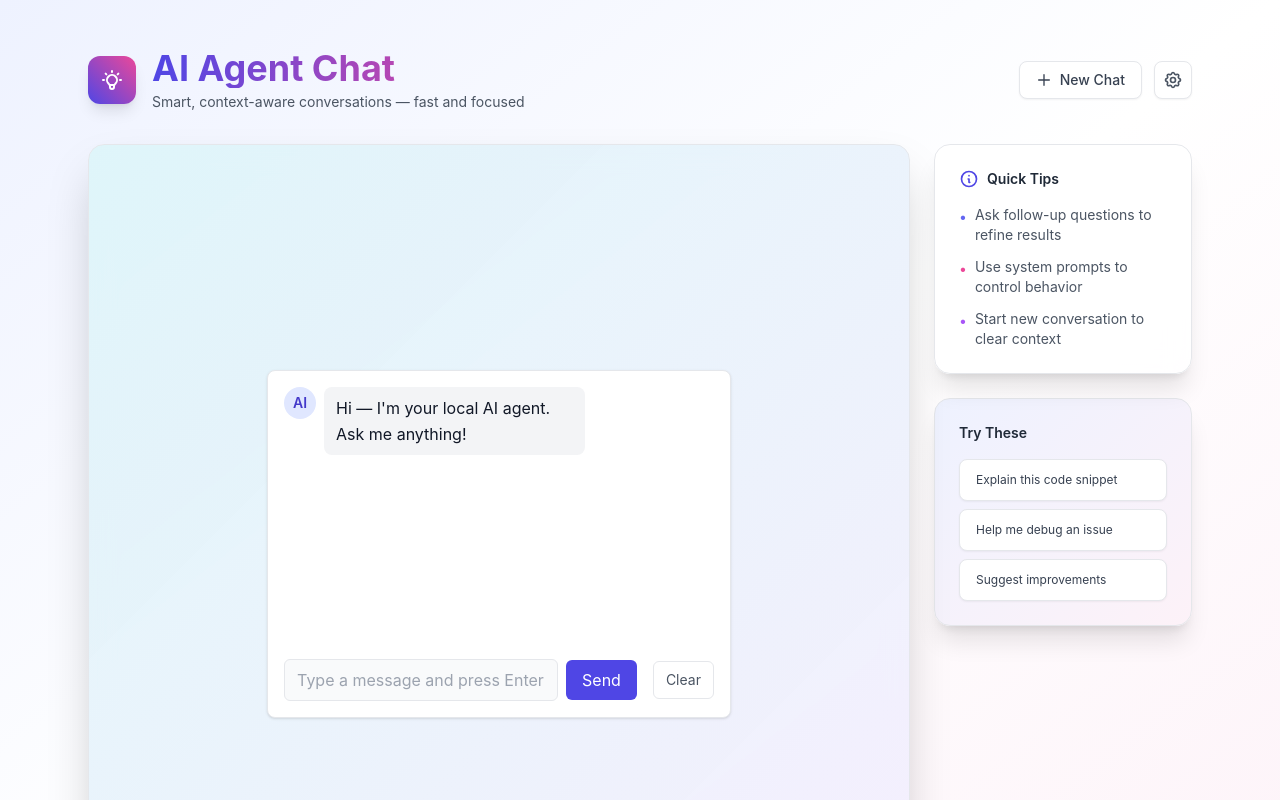
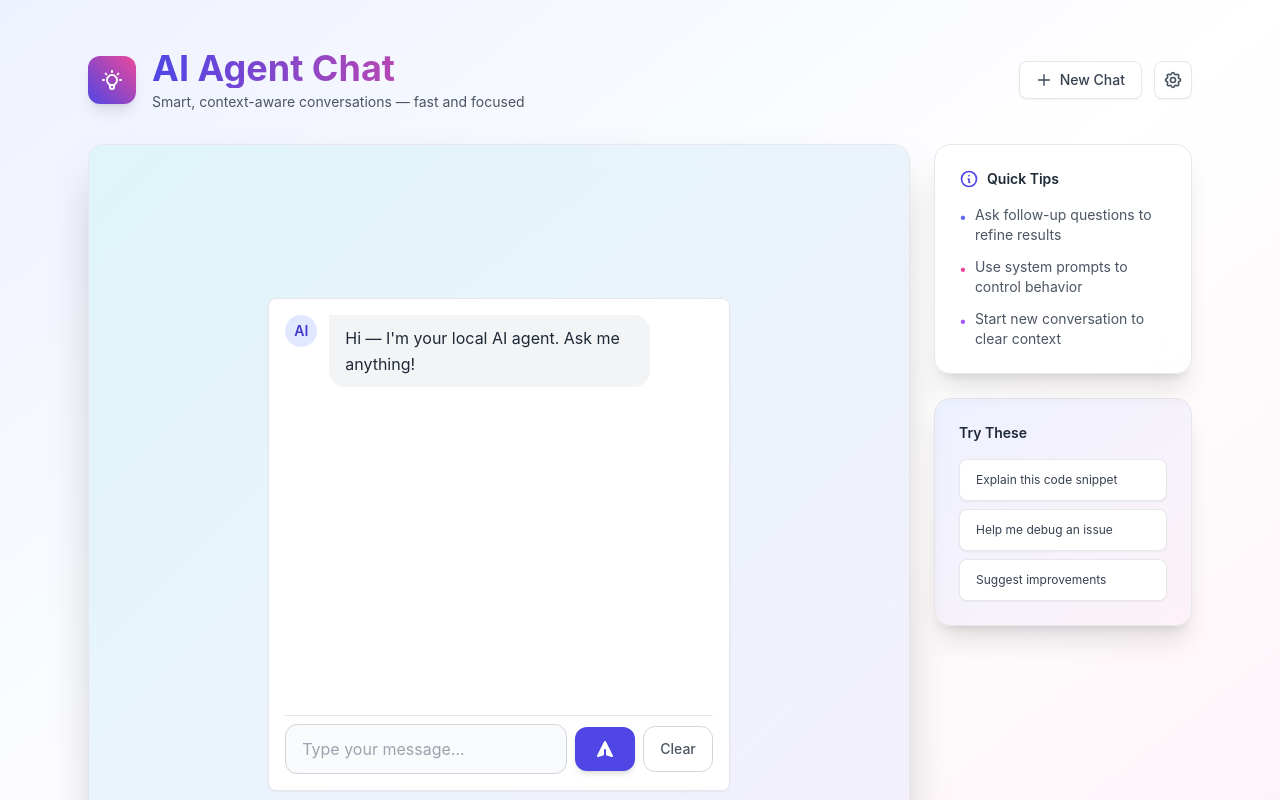
Before and after one commit to shubham21155102/portfolio, a Next.js app in the folder apps/web/: page /chat in a window 1280 px wide. Shown: the top 800 px of the page. Built offline with nearby package versions, Linux system fonts and the light colour scheme; no server answers.

Commit message:
chatbot alignment

```diff
--- a/apps/web/app/components/ChatBot.tsx
+++ b/apps/web/app/components/ChatBot.tsx
@@ -93,49 +93,60 @@ export default function ChatBot() {
   }
 
   return (
-    <div className="max-w-2xl mx-auto p-4">
-      <div className="border rounded-lg p-4 bg-white dark:bg-gray-900 dark:text-gray-100 shadow">
-        <div className="space-y-3 mb-4 h-64 overflow-y-auto" aria-live="polite" ref={listRef}>
+    <div className="w-full">
+      <div className="border rounded-lg p-4 bg-white dark:bg-gray-900 dark:text-gray-100 shadow-sm">
+        <div className="space-y-3 mb-4 h-96 overflow-y-auto" aria-live="polite" ref={listRef}>
           {messages.map((m) => (
-            <div key={m.id} className={`flex items-start gap-2 ${m.from === "user" ? "justify-end" : "justify-start"}`}>
+            <div key={m.id} className={`flex items-start gap-3 ${m.from === "user" ? "justify-end" : "justify-start"}`}>
               {m.from === "bot" && (
-                <div className="w-8 h-8 rounded-full bg-indigo-100 text-indigo-700 flex items-center justify-center text-sm font-semibold">AI</div>
+                <div className="w-8 h-8 rounded-full bg-indigo-100 text-indigo-700 flex items-center justify-center text-sm font-semibold shrink-0">AI</div>
               )}
-              <div className={m.from === "user" ? "text-right" : "text-left"}>
+              <div className={`flex flex-col ${m.from === "user" ? "items-end" : "items-start"} max-w-[75%]`}>
                 <div
-                  className={`inline-block px-3 py-2 rounded-lg max-w-[70%] break-words leading-relaxed ${
-                    m.from === "user" ? "bg-blue-500 text-white" : "bg-gray-100 dark:bg-gray-800"
+                  className={`px-4 py-2.5 rounded-2xl break-words leading-relaxed ${
+                    m.from === "user"
+                      ? "bg-indigo-600 text-white rounded-tr-sm"
+                      : "bg-gray-100 dark:bg-gray-800 text-gray-800 dark:text-gray-100 rounded-tl-sm"
                   }`}
                 >
                   {m.text}
                 </div>
               </div>
               {m.from === "user" && (
-                <div className="w-8 h-8 rounded-full bg-blue-600 text-white flex items-center justify-center text-sm font-semibold">YOU</div>
+                <div className="w-8 h-8 rounded-full bg-blue-600 text-white flex items-center justify-center text-sm font-semibold shrink-0">YOU</div>
               )}
             </div>
           ))}
         </div>
 
-        <div className="flex gap-2 items-center">
+        <div className="flex gap-2 items-center pt-2 border-t border-gray-200 dark:border-gray-700">
           <input
             ref={inputRef}
-            className="flex-1 rounded-md border px-3 py-2 bg-gray-50 dark:bg-gray-800"
+            className="flex-1 rounded-xl border border-gray-300 dark:border-gray-600 px-4 py-3 bg-gray-50 dark:bg-gray-800 focus:outline-none focus:ring-2 focus:ring-indigo-500 dark:focus:ring-indigo-400 transition-all"
             value={text}
             onChange={(e) => setText(e.target.value)}
             onKeyDown={onKey}
-            placeholder={loading ? "Thinking..." : "Type a message and press Enter"}
+            placeholder={loading ? "AI is thinking..." : "Type your message..."}
             disabled={loading}
           />
           <button
-            className="px-4 py-2 rounded-md bg-indigo-600 text-white disabled:opacity-50"
+            className="px-5 py-3 rounded-xl bg-indigo-600 hover:bg-indigo-700 text-white font-medium disabled:opacity-50 disabled:cursor-not-allowed transition-all shadow-md hover:shadow-lg"
             onClick={send}
             disabled={loading}
           >
-            {loading ? "..." : "Send"}
+            {loading ? (
+              <svg className="animate-spin h-5 w-5" xmlns="http://www.w3.org/2000/svg" fill="none" viewBox="0 0 24 24">
+                <circle className="opacity-25" cx="12" cy="12" r="10" stroke="currentColor" strokeWidth="4"></circle>
+                <path className="opacity-75" fill="currentColor" d="M4 12a8 8 0 018-8V0C5.373 0 0 5.373 0 12h4zm2 5.291A7.962 7.962 0 014 12H0c0 3.042 1.135 5.824 3 7.938l3-2.647z"></path>
+              </svg>
+            ) : (
+              <svg xmlns="http://www.w3.org/2000/svg" className="h-5 w-5" viewBox="0 0 20 20" fill="currentColor">
+                <path d="M10.894 2.553a1 1 0 00-1.788 0l-7 14a1 1 0 001.169 1.409l5-1.429A1 1 0 009 15.571V11a1 1 0 112 0v4.571a1 1 0 00.725.962l5 1.428a1 1 0 001.17-1.408l-7-14z" />
+              </svg>
+            )}
           </button>
           <button
-            className="px-3 py-2 rounded-md border text-sm text-gray-600 dark:text-gray-200 ml-2"
+            className="px-4 py-3 rounded-xl border border-gray-300 dark:border-gray-600 text-sm font-medium text-gray-600 dark:text-gray-300 hover:bg-gray-50 dark:hover:bg-gray-800 transition-all"
             onClick={() => setMessages([])}
             title="Clear chat"
           >
```
